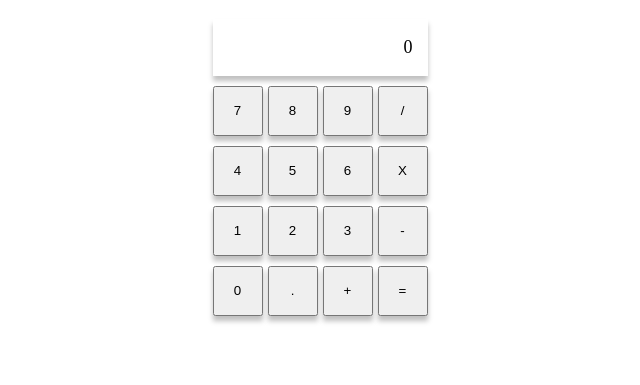
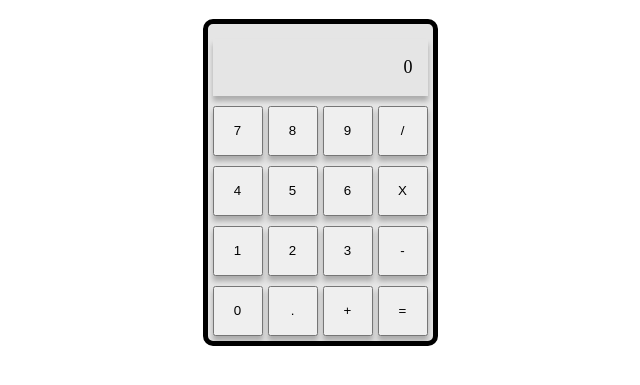
Before and after one commit to BJack0/Calculator-Project, a plain HTML site: page index.html in a window 1280 px wide. Shown: the part 69-454 px from the top of the page, without its empty margins (320-960 px from the left). Drawn offline with Linux system fonts and the light colour scheme.

Commit message:
Improve calculator container style

```diff
--- a/style.css
+++ b/style.css
@@ -7,6 +7,10 @@
 #calculator-container {
   display: flex;
   flex-flow: column nowrap;
+  border: 5px solid black;
+  border-radius: 10px;
+  padding: 5px;
+  background-color: rgba(0, 0, 0, 0.10);
 }
 
 #buttons-container {
@@ -22,6 +26,7 @@
   flex-flow: row-reverse nowrap;
   box-shadow: rgba(0, 0, 0, 0.25) 0px 5px 5px;
   margin-bottom: 10px;
+  margin-top: 10px;
 }
 
 #display p {
```
